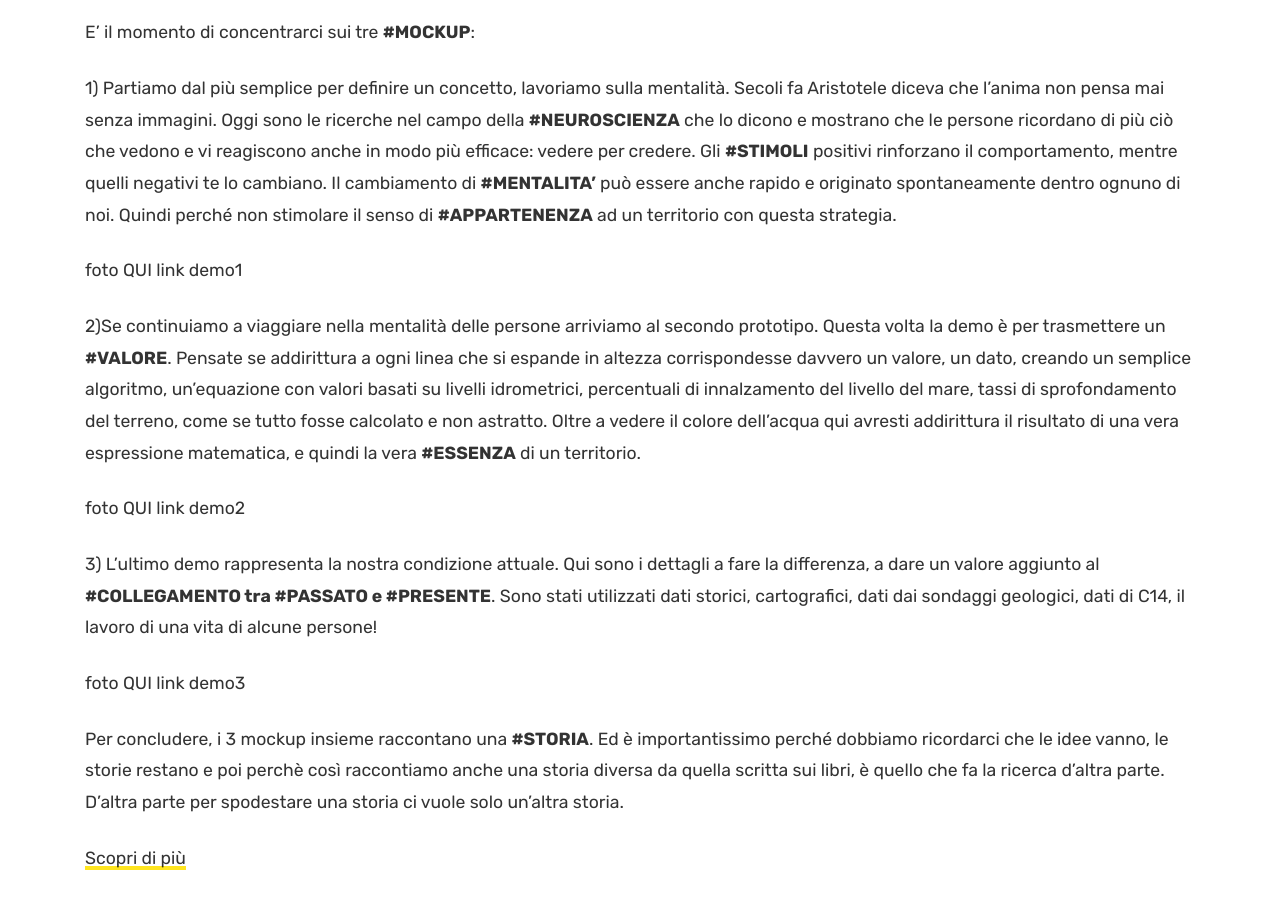
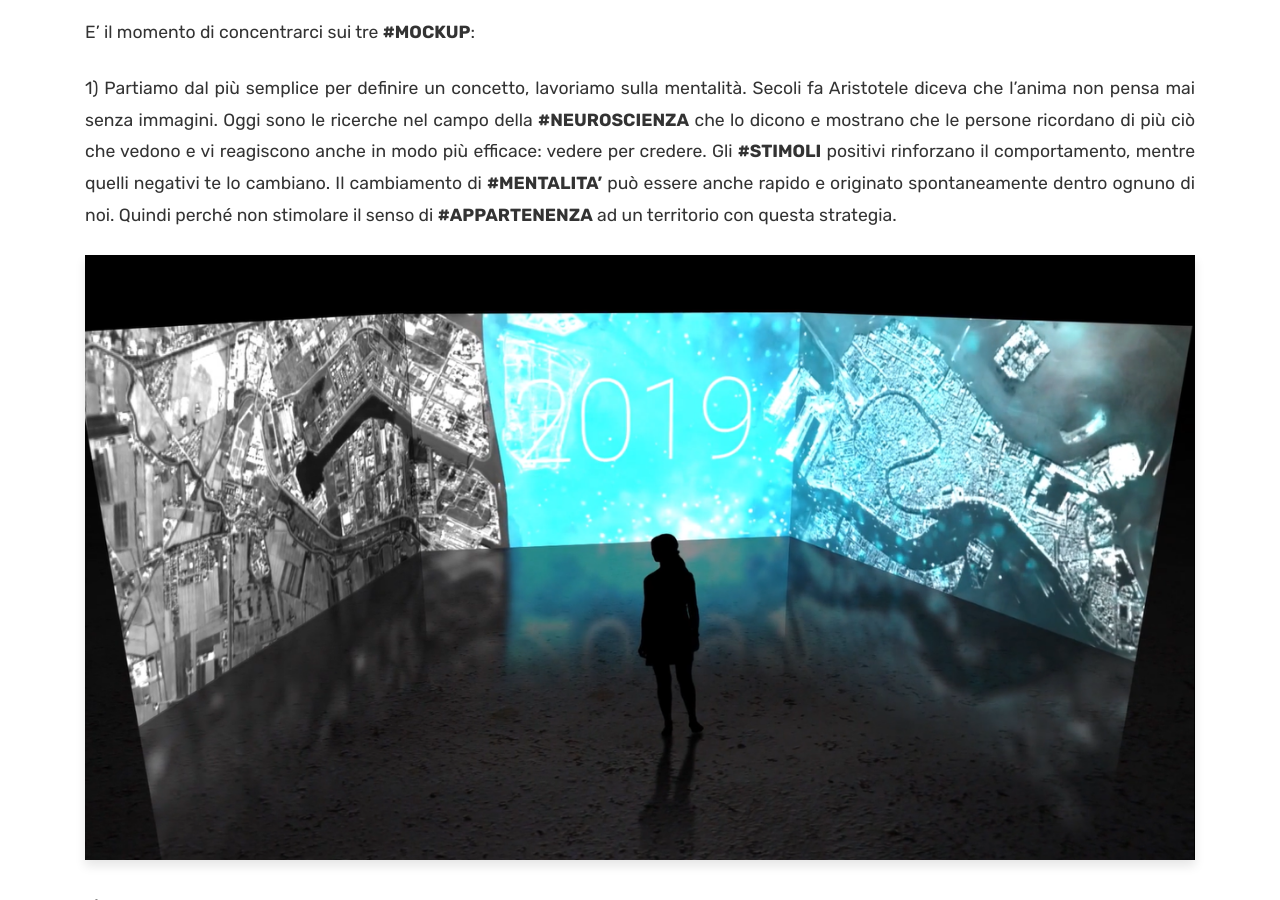
Before and after one commit to valrem93/SantIlarioeilBrenta_test, a Jekyll site: the page built from docs/heritage.md, in a window 1280 px wide and 900 px high, scrolled down 4461 px. Built offline with Jekyll 4.4.1, drawn with Linux system fonts in a browser that asks for light colours; comment, search, counter and statistics services are not loaded.

Commit message:
Update heritage.md

```diff
--- a/docs/heritage.md
+++ b/docs/heritage.md
@@ -34,7 +34,7 @@
 =========
 
 Come valorizzare la **\#COMPLESSITA'**, come sensibilizzare le persone verso la comprensione delle particolari caratteristiche del paesaggio? Come donare un'**\#IDENTITA'**, innanzitutto **\#VISIVA** al **\#PATRIMONIO \#CULTURALE** del territorio, o meglio del paesaggio, così come inteso nella nella Convenzione Europea del Paesaggio del 20 ottobre del 2000 (traduzione contenuta nella legge di ratifica ed esecuzione della Convenzione del 9 gennaio 2006 n. 14): _“una determinata parte di territorio, così come è percepita dalle popolazioni, il cui carattere deriva dall'azione di fattori naturali e/o umani e dalle loro interrelazioni”_, da cui deriva che i Beni Paesaggistici, categoria in vigore nel Codice dei Beni Culturali e del Paesaggio (artt. 2 e 134 del d.lgs. 22 gennaio 2004 n. 42, come modificato dal d.lgs. 24 marzo 2006 n. 157 e dal d.lgs. 26 marzo 2008 n. 63), costituiscono una componente irrinunciabile per la valorizzazione del Patrimonio Culturale.
-Come lasciare un’**\#EREDITA'**, come raccontare il passato, come creare una comunità di persone in grado di viverlo?
+Come lasciare un’ **\#EREDITA'**, come raccontare il passato, come creare una comunità di persone in grado di viverlo?
 {: style="text-align: justify"}
 ![jekyll template mediumish]({{site.baseurl}}/assets/images/passeggiata.jpg)
 
@@ -51,17 +51,21 @@
 E’ il momento di concentrarci sui tre **\#MOCKUP**:
 
 1) Partiamo dal più semplice per definire un concetto, lavoriamo sulla mentalità. Secoli fa Aristotele diceva che l’anima non pensa mai senza immagini. Oggi sono le ricerche nel campo della **\#NEUROSCIENZA** che lo dicono e mostrano che le persone ricordano di più ciò che vedono e vi reagiscono anche in modo più efficace: vedere per credere. Gli **\#STIMOLI** positivi rinforzano il comportamento, mentre quelli negativi te lo cambiano. Il cambiamento di **\#MENTALITA'** può essere anche rapido e originato spontaneamente dentro ognuno di noi. Quindi perché non stimolare il senso di **\#APPARTENENZA** ad un territorio con questa strategia.
+{: style="text-align: justify"}
 
-foto QUI link demo1
+![jekyll template mediumish]({{site.baseurl}}/assets/images/mockup1.png)
 
 2)Se continuiamo a viaggiare nella mentalità delle persone arriviamo al secondo prototipo. Questa volta la demo è per trasmettere un **\#VALORE**. Pensate se addirittura a ogni linea che si espande in altezza corrispondesse davvero un valore, un dato, creando un semplice algoritmo, un’equazione con valori basati su livelli idrometrici, percentuali di innalzamento del livello del mare, tassi di sprofondamento del terreno, come se tutto fosse calcolato e non astratto. Oltre a vedere il colore dell’acqua qui avresti addirittura il risultato di una vera espressione matematica, e quindi la vera **\#ESSENZA** di un territorio.
+{: style="text-align: justify"}
 
 foto QUI link demo2
 
 3) L'ultimo demo rappresenta la nostra condizione attuale. Qui sono i dettagli a fare la differenza, a dare un valore aggiunto al **\#COLLEGAMENTO tra \#PASSATO e \#PRESENTE**. Sono stati utilizzati dati storici, cartografici, dati dai sondaggi geologici, dati di C14, il lavoro di una vita di alcune persone!
+{: style="text-align: justify"}
 
 foto QUI link demo3
 
 Per concludere, i 3 mockup insieme raccontano una **\#STORIA**. Ed è importantissimo perché dobbiamo ricordarci che le idee vanno, le storie restano e poi perchè così raccontiamo anche una storia diversa da quella scritta sui libri, è quello che fa la ricerca d’altra parte. D'altra parte per spodestare una storia ci vuole solo un’altra storia.
+{: style="text-align: justify"}
 
 [Scopri di più](https://www.youtube.com/watch?v=H1UhlMT0j4c)
```
